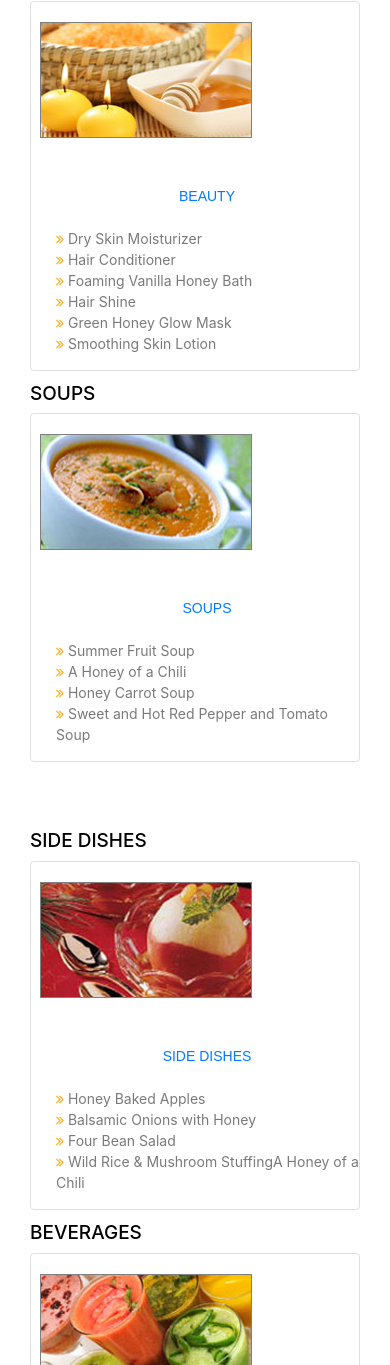
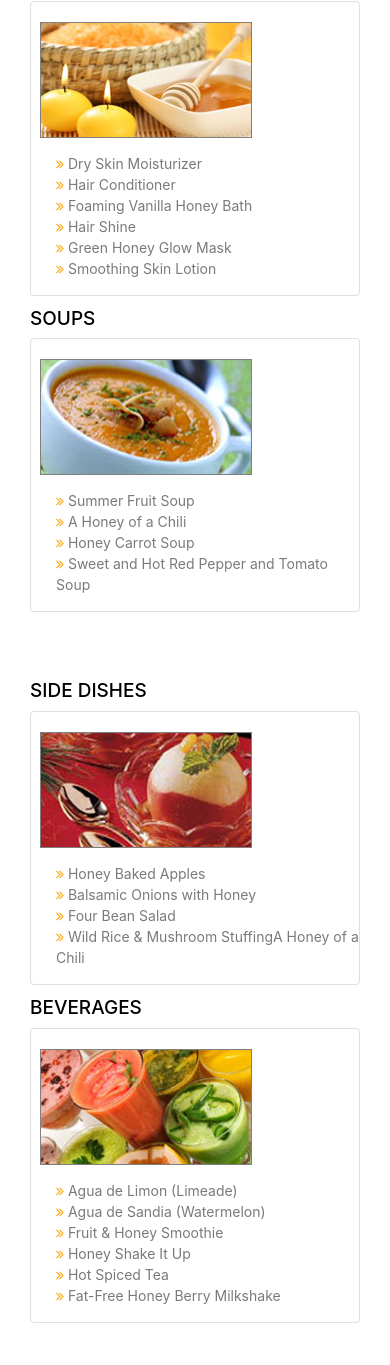
Before and after one commit to Apeksha145/beezhoney, a plain HTML site: page recipes.html in a window 390 px wide. Shown: the part 635-2000 px from the top of the page. Drawn offline with Linux system fonts and the light colour scheme.

Commit message:
Update recipes.html

```diff
--- a/recipes.html
+++ b/recipes.html
@@ -159,10 +159,10 @@
 							<div class="col-md-5 pl-4 pt-1 pr-0 icon2">
 							<a href="beauty.html"><img src="img/beauty.jpg" alt="sidedishes.jpg" class="img-fluid" style="border:1px solid grey;" /></a>
 							<div class="over">
-							<p class="pt-5"><a href="beauty.html">BEAUTY</a></p>
+							<p class="pt-5 d-none d-md-block"><a href="beauty.html">BEAUTY</a></p>
 							</div>
 							</div>
-							<div class="col-md-7 pl-0">
+							<div class="col-md-7 pl-0 recplist">
 								<ul style="text-align:left;">
 								<li><i class="fa fa-angle-double-right"></i> Dry Skin Moisturizer</li>
 								<li><i class="fa fa-angle-double-right"></i> Hair Conditioner</li>
@@ -182,10 +182,10 @@
 							<div class="col-md-5 pl-4 pt-1 pr-0 icon2">
 							<a href="soup.html"><img src="img/soupreceipie1.jpg" alt="sidedishes.jpg" class="img-fluid" style="border:1px solid grey;" /></a>
 							<div class="over">
-							<p class="pt-5"><a href="soup.html">SOUPS</a></p>
+							<p class="pt-5 d-none d-md-block"><a href="soup.html">SOUPS</a></p>
 							</div>
 							</div>
-							<div class="col-md-7 pl-0">
+							<div class="col-md-7 pl-0 recplist">
 								<ul style="text-align:left;">
 								<li><i class="fa fa-angle-double-right"></i> Summer Fruit Soup</li>
 								<li><i class="fa fa-angle-double-right"></i> A Honey of a Chili</li>
@@ -209,10 +209,10 @@
 							<div class="col-md-5 pl-4 pt-1 pr-0 icon2">
 							<a href="dishes.html"><img src="img/sidedishes1.jpg" alt="sidedishes.jpg" class="img-fluid" style="border:1px solid grey;" /></a>
 							<div class="over">
-							<p class="pt-5"><a href="dishes.html">SIDE DISHES</a></p>
+							<p class="pt-5 d-none d-md-block"><a href="dishes.html">SIDE DISHES</a></p>
 							</div>
 							</div>
-							<div class="col-md-7 pl-0">
+							<div class="col-md-7 pl-0 recplist">
 								<ul>
 								<li><i class="fa fa-angle-double-right"></i> Honey Baked Apples</li>
 								<li><i class="fa fa-angle-double-right"></i> Balsamic Onions with Honey</li>
@@ -230,10 +230,10 @@
 							<div class="col-md-5 pl-4 pt-1 pr-0 icon2">
 								<a href="beverages.html"><img src="img/beverages_receip1.jpg" alt="sidedishes.jpg" class="img-fluid" style="border:1px solid grey;" /></a>
 							<div class="over">
-							<p class="pt-5"><a href="beverages.html">BEVERAGES</a></p>
+							<p class="pt-5 d-none d-md-block"><a href="beverages.html">BEVERAGES</a></p>
 							</div>
 							</div>
-							<div class="col-md-7 pl-0">
+							<div class="col-md-7 pl-0 recplist">
 								<ul>
 								<li><i class="fa fa-angle-double-right"></i> Agua de Limon (Limeade)</li>
 								<li><i class="fa fa-angle-double-right"></i> Agua de Sandia (Watermelon)</li>
```
